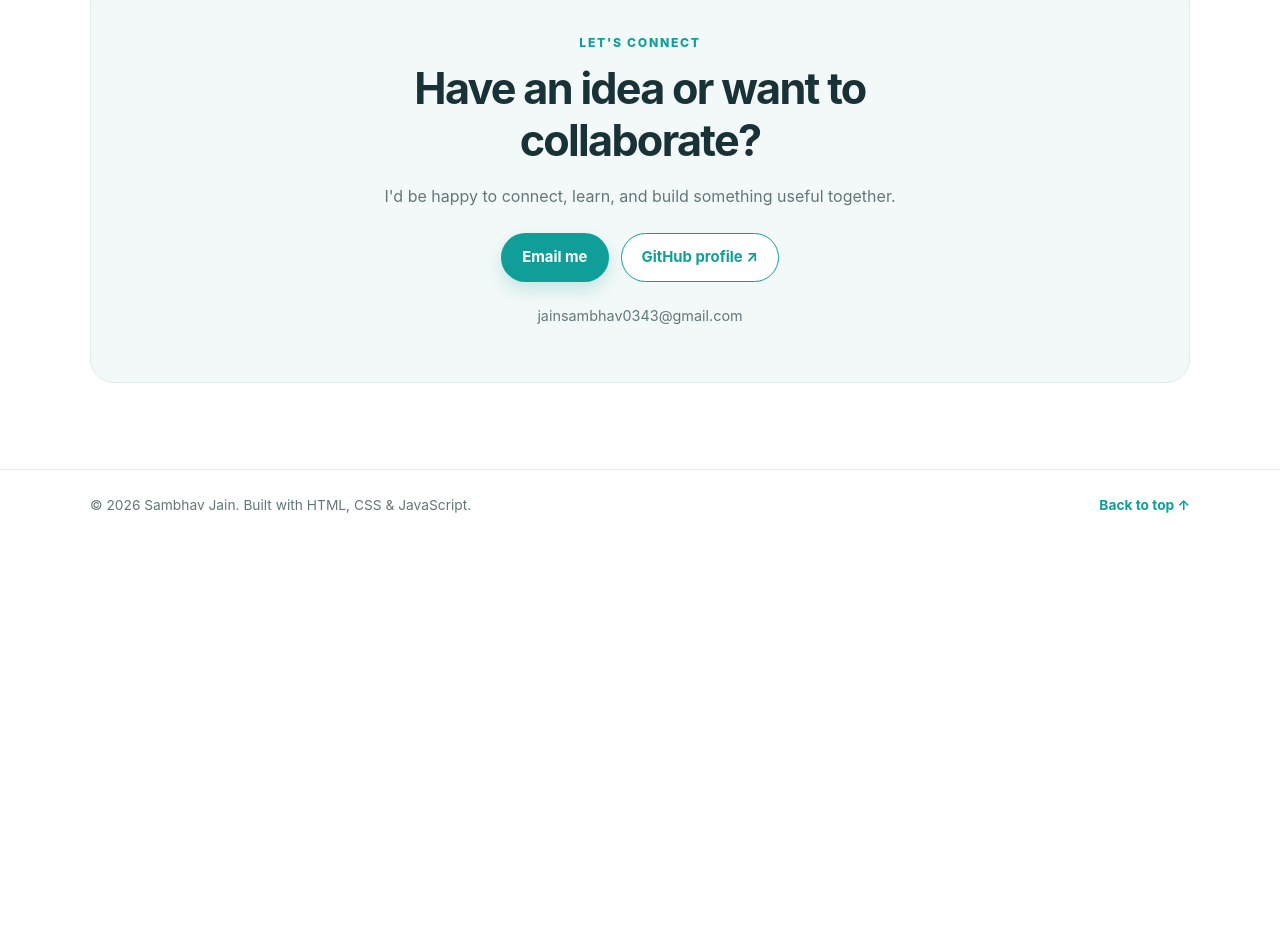
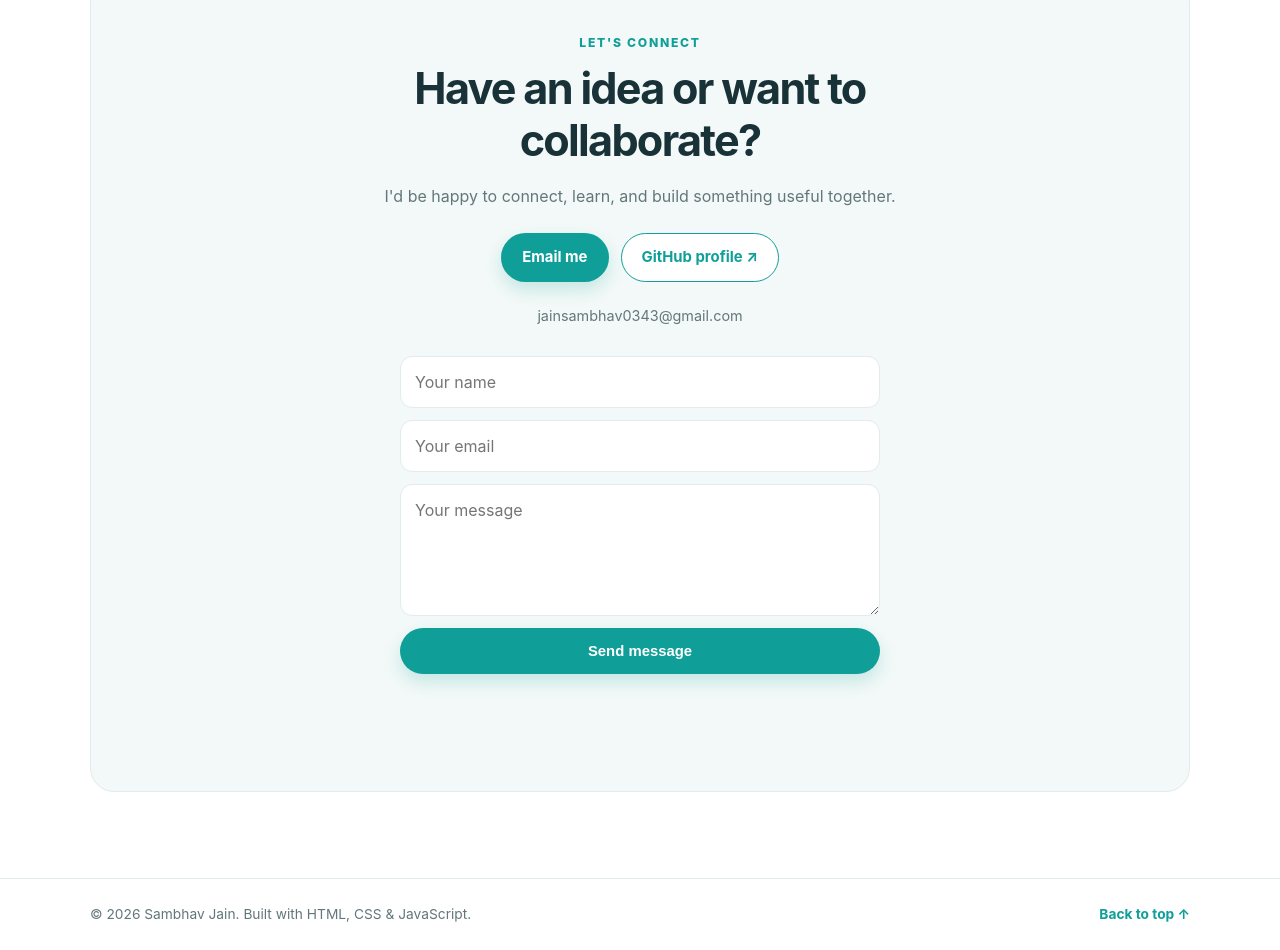
Before and after one commit to sambhav0343/sambhav-portfolio, a plain HTML site: page index.html in a window 1280 px wide. Shown: the part 4816-5766 px from the top of the page. Before the commit the page ends 5356 px from the top, so only its background shows below. Drawn offline with Linux system fonts and the light colour scheme.

Commit message:
Add contact form with input validation

```diff
--- a/index.html
+++ b/index.html
@@ -512,6 +512,15 @@
           jainsambhav0343@gmail.com
         </p>
 
+        <!-- Contact form -->
+        <form id="contact-form" class="contact-form">
+          <input type="text" id="cf-name" placeholder="Your name">
+          <input type="text" id="cf-email" placeholder="Your email">
+          <textarea id="cf-message" rows="4" placeholder="Your message"></textarea>
+          <button type="submit" class="button button-primary">Send message</button>
+          <p id="cf-status"></p>
+        </form>
+
       </div>
     </section>
 
--- a/script.js
+++ b/script.js
@@ -237,3 +237,34 @@ tryAgainButton.addEventListener("click", function () {
   quizForm.querySelector('input[name="q1"]').focus();
 
 });
+
+
+// =====================================
+// 5. Contact Form Validation
+// =====================================
+
+document.getElementById("contact-form").addEventListener("submit", function (e) {
+  e.preventDefault();
+
+  var name = document.getElementById("cf-name").value;
+  var email = document.getElementById("cf-email").value;
+  var message = document.getElementById("cf-message").value;
+  var status = document.getElementById("cf-status");
+
+  if (name == "" || email == "" || message == "") {
+    status.style.color = "red";
+    status.innerHTML = "Please fill all the fields";
+    return;
+  }
+
+  if (!email.includes("@")) {
+    status.style.color = "red";
+    status.innerHTML = "Please enter a valid email";
+    return;
+  }
+
+  status.style.color = "green";
+  status.innerHTML = "Thanks " + name + "! Opening your email app...";
+
+  window.location.href = "mailto:jainsambhav0343@gmail.com?subject=Message from " + name + "&body=" + message;
+});
--- a/style.css
+++ b/style.css
@@ -753,3 +753,28 @@ nav a:focus-visible {
     flex-direction: column;
   }
 }
+
+
+/* Contact form */
+.contact-form {
+  display: flex;
+  flex-direction: column;
+  gap: 12px;
+  max-width: 480px;
+  margin: 28px auto 0;
+}
+
+.contact-form input,
+.contact-form textarea {
+  padding: 12px 14px;
+  border: 1px solid var(--line);
+  border-radius: 12px;
+  background: var(--card);
+  color: var(--ink);
+  font: inherit;
+}
+
+#cf-status {
+  min-height: 1.2em;
+  font-weight: 600;
+}
```
